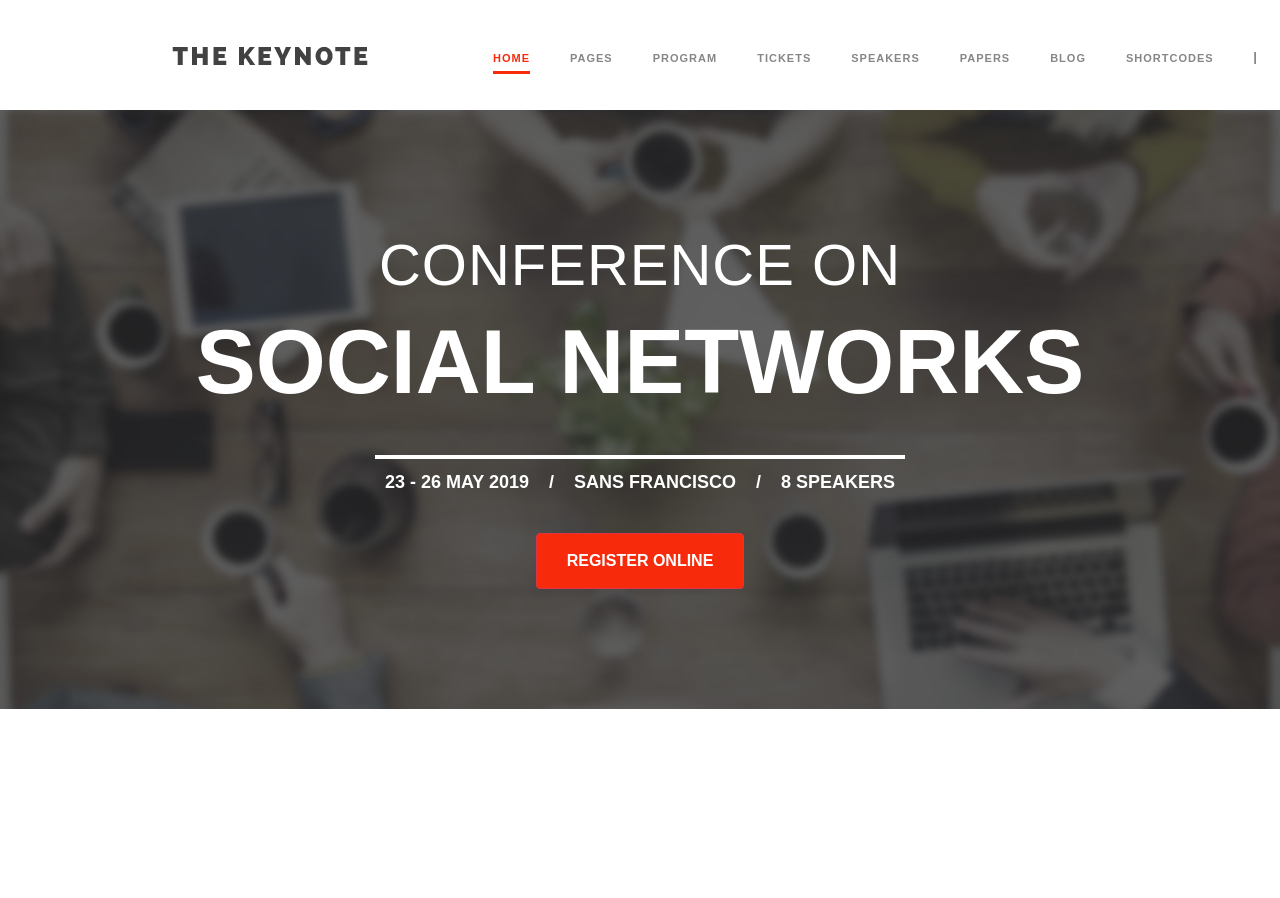
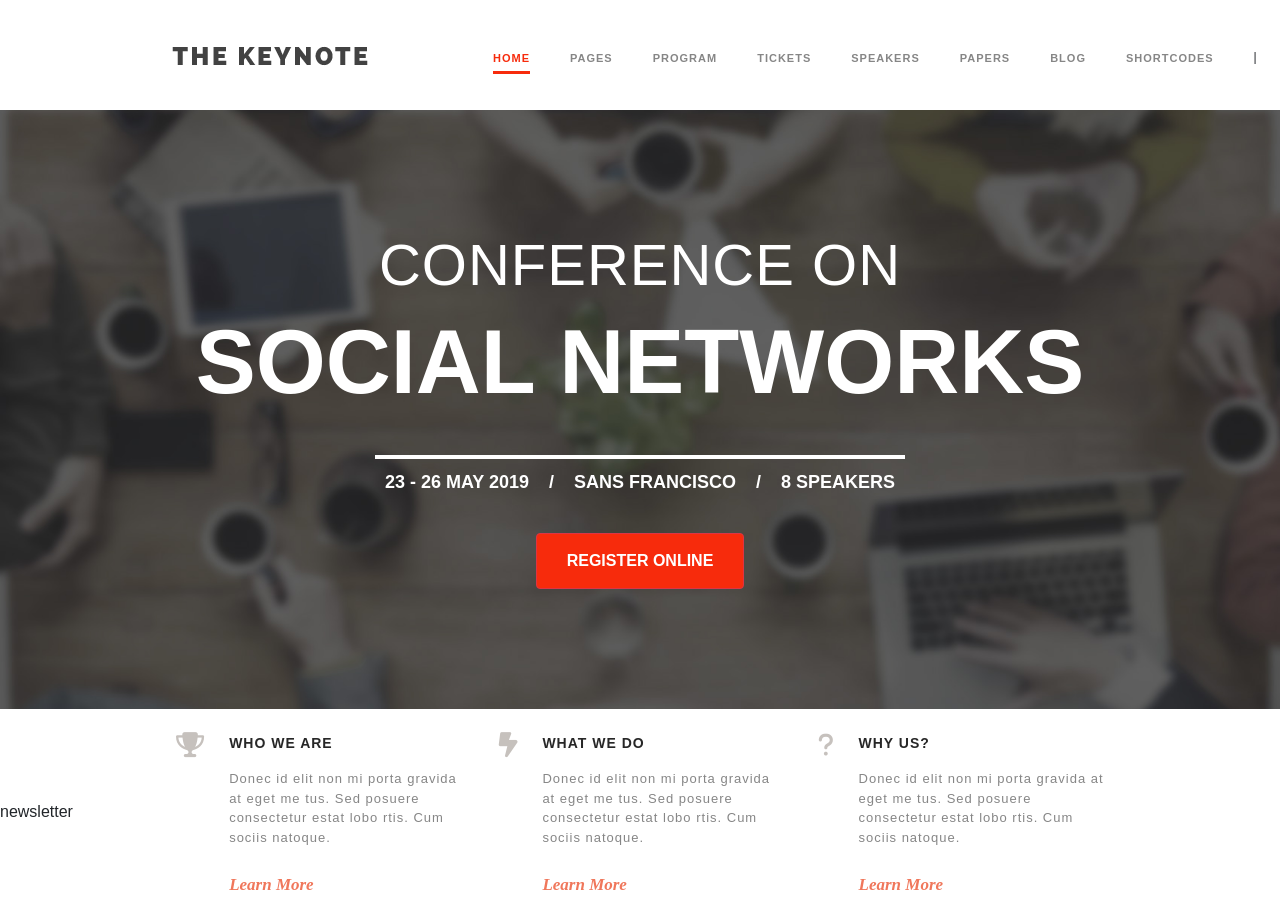
Before and after one commit to manumastro/proj-html-vuejs, a Vue app: page / in a window 1280 px wide. Shown: the top 898 px of the page. Before the commit the page ends 800 px from the top, so only its background shows below. Built offline with nearby package versions, Linux system fonts and the light colour scheme; a small style sheet from the web is missing.

Commit message:
parte "who whe are" "..." stilizzata

```diff
--- a/src/components/JumbotronC.vue
+++ b/src/components/JumbotronC.vue
@@ -1,20 +1,49 @@
 <template>
-  <div class="jumbotron d-flex flex-column align-items-center justify-content-center">
-    <div class="title d-flex align-items-center flex-column pb-5">
+  <div id="wrapper" class="d-flex flex-column">
+    <div id="jumbotron" class="d-flex flex-column align-items-center justify-content-center">
+    <div id="title" class="d-flex align-items-center flex-column pb-5">
       <h2>Conference on</h2>
       <h1>social networks</h1>
     </div>
-    <div class="dates d-flex">
+    <div id="dates" class=" d-flex">
       <h5>23 - 26 MAY 2019</h5>
       <h5>/</h5>
       <h5>Sans Francisco</h5>
       <h5>/</h5>
       <h5>8 Speakers</h5>
     </div>
-    <div class="register">
+    <div id="register">
       <a href="#">
         <button type="button" class="btn btn-danger">REGISTER ONLINE</button>
       </a>
+    </div>
+    </div>
+
+    <div id="info" class="container d-flex justify-content-between align-items-center ">
+      <div id="who-we-are" class="d-flex px-3 pt-4">
+        <div class="icon"><i class="fa-solid fa-trophy"></i></div>
+        <div class="body">
+          <div class="title">WHO WE ARE</div>
+          <div class="description"> Donec id elit non mi porta gravida at eget me tus. Sed posuere consectetur estat lobo rtis. Cum sociis natoque.</div>
+          <a href="#">Learn More</a>
+        </div>
+      </div>
+      <div id="what-we-do" class="d-flex px-3 pt-4">
+        <div class="icon"><i class="fa-solid fa-bolt-lightning"></i></div>
+        <div class="body">
+          <div class="title">WHAT WE DO</div>
+          <div class="description"> Donec id elit non mi porta gravida at eget me tus. Sed posuere consectetur estat lobo rtis. Cum sociis natoque.</div>
+          <a href="#">Learn More</a>
+        </div>
+      </div>
+      <div id="why-us" class="d-flex px-3 pt-4">
+        <div class="icon"><i class="fa-solid fa-question"></i></div>
+        <div class="body">
+          <div class="title">WHY US?</div>
+          <div class="description"> Donec id elit non mi porta gravida at eget me tus. Sed posuere consectetur estat lobo rtis. Cum sociis natoque.</div>
+          <a href="#">Learn More</a>
+        </div>
+      </div>
     </div>
   </div>
 </template>
@@ -27,7 +56,9 @@ name: 'JumbotronC'
 
 <style lang="scss" scoped>
 @import '../assets/style/_vars.scss';
-.jumbotron{
+#wrapper{
+  height: calc(100vh - 110px);
+  #jumbotron{
     background-image: url('../assets/images/slider-1-bg.jpg');
     background-position: center;
     background-size: cover;
@@ -45,7 +76,7 @@ name: 'JumbotronC'
       font-size: 90px;
       font-weight: 600;
     }
-  .dates{
+    #dates{
       position: relative;
       padding-bottom: 40px;
       h5{
@@ -69,4 +100,36 @@ name: 'JumbotronC'
       padding: 15px 30px;
     }
   }
+  #info{
+    flex-grow: 1;
+    padding: 0 90px;
+    i{
+      color: $cloud;
+      font-size: 25px;
+      margin-right: 25px;
+    }
+    .title{
+      color: $mine-shaft;
+      font-size: 14px;
+      font-weight: bold;
+      margin-bottom: 15px;
+      letter-spacing: 1px;
+    }
+    .description{
+      color: $gray;
+      font-size: 13px;
+      letter-spacing: 1px;
+      margin-bottom: 25px;
+    }
+    a{
+      color: $froly;
+      font-family: 'Times New Roman', Times, serif;
+      font-size: 17px;
+      font-style: oblique;
+      font-weight: 600;
+    }
+
+  }
+}
+
 </style>
--- a/src/components/MainC.vue
+++ b/src/components/MainC.vue
@@ -1,15 +1,18 @@
 <template>
   <main>
     <JumbotronC />
+    <NewsLetter />
   </main>
 </template>
 
 <script>
 import JumbotronC from './JumbotronC.vue'
+import NewsLetter from './NewsLetter.vue'
 export default {
   name: 'MainC',
   components: {
-    JumbotronC
+    JumbotronC,
+    NewsLetter
   }
 }
 </script>
--- /dev/null
+++ b/src/components/NewsLetter.vue
@@ -0,0 +1,15 @@
+<template>
+  <section>
+    newsletter
+  </section>
+</template>
+
+<script>
+export default {
+name: 'NewsLetter'
+}
+</script>
+
+<style>
+
+</style>
```
Lines whose indentation alone changed are shown as unchanged.
